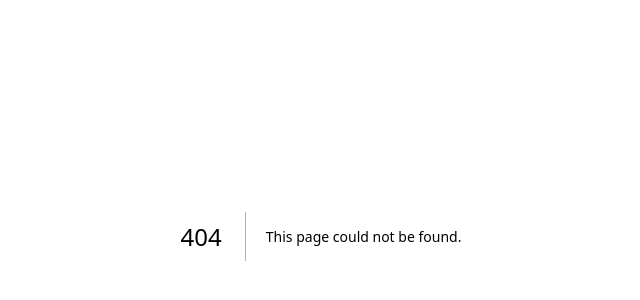
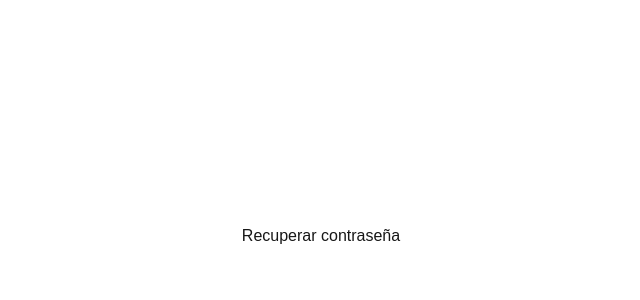
Before and after one commit to Bran258/drtc-fluvial-admin, a Next.js app: page /olvide-contrasena in a window 1280 px wide. Before the commit this address had no page. Shown: the part 164-464 px from the top of the page, without its empty margins (319-959 px from the left). Built offline with nearby package versions, Linux system fonts and the light colour scheme.

Commit message:
Prueba cookes

```diff
--- /dev/null
+++ b/app/olvide-contrasena/page.tsx
@@ -0,0 +1,7 @@
+export default function OlvideContrasenaPage() {
+  return (
+    <div className="flex items-center justify-center min-h-screen">
+      <h1>Recuperar contraseña</h1>
+    </div>
+  );
+}
```
